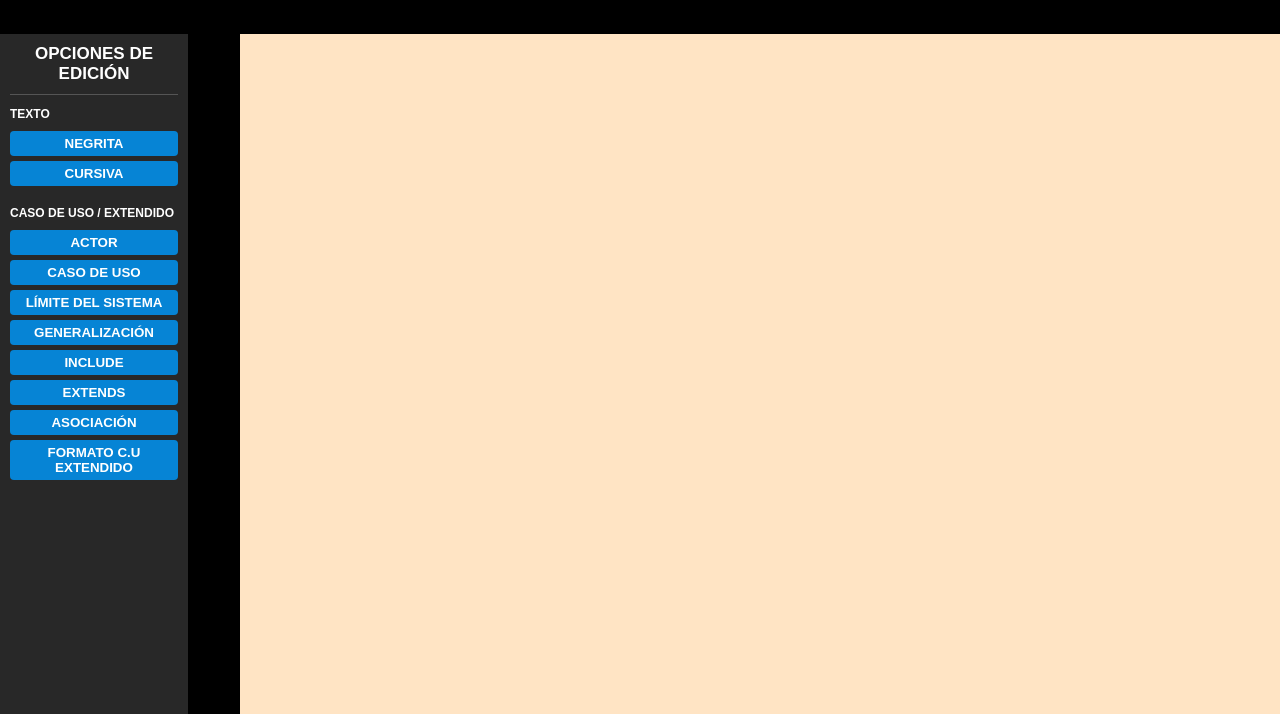
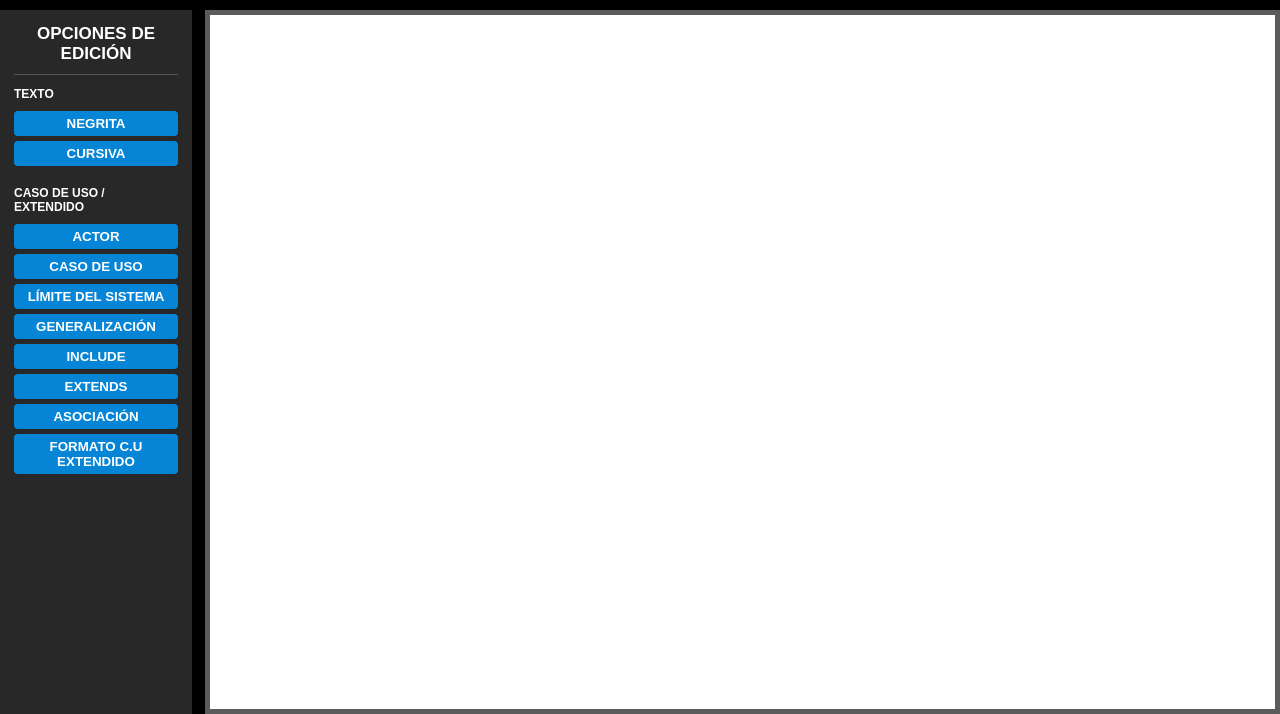
Before and after one commit to SantiagoC18/SAGS, a Flask app: template templates/editor.html in a window 1280 px wide. Shown: the part 86-800 px from the top of the page. Run offline with Flask 3, Linux system fonts and the light colour scheme; the template is opened without the code that fills it, so the values that code supplies are empty; parts of the project's set-up code (start-up, migrations or seed data) failed here and were passed over; some libraries are stand-ins or nearby versions; some web fonts are replaced.

Commit message:
Feat: update readme.md

```diff
--- a/static/css/editor.css
+++ b/static/css/editor.css
@@ -3,6 +3,7 @@
     margin: 2rem auto;
     padding: 0 2rem;
 }
+
 .contenedor {
     display: flex;
     height: 100vh;
@@ -15,19 +16,27 @@
     position: fixed;
     right: 0;
     bottom: 0;
-    top: 15%;
-    background-color: bisque;
+    top: 12%;
+    width: 84vw;
+    background: white;
+    border: 5px solid #333333cc;
+    padding: 10px;
+    overflow-y: auto;
+    outline: none;
+    color: black;
+
 }
 
 .barra_tareas {
     background-color: #333333cc;
-    top: 15%;
+    top: 12%;
     color: white;
-    padding: 10px;
+    padding: 14px;
     position: fixed;
     left: 0;
     bottom: 0;
-    width: 188px;
+    width: 15%;
+    overflow-y: scroll;
 }
 
 h5 {
--- a/templates/editor.html
+++ b/templates/editor.html
@@ -35,7 +35,7 @@
     <spline-viewer url="https://prod.spline.design/oP1Rx8Le7K9noHAa/scene.splinecode"></spline-viewer>
 
     <main class="main-content">
-        <div class="edit"></div>
+        <div class="edit" contenteditable="true"></div>
         <div class="barra_tareas">
             <h5>OPCIONES DE EDICIÓN</h5>
             <!--Botones para editar texto-->
```
